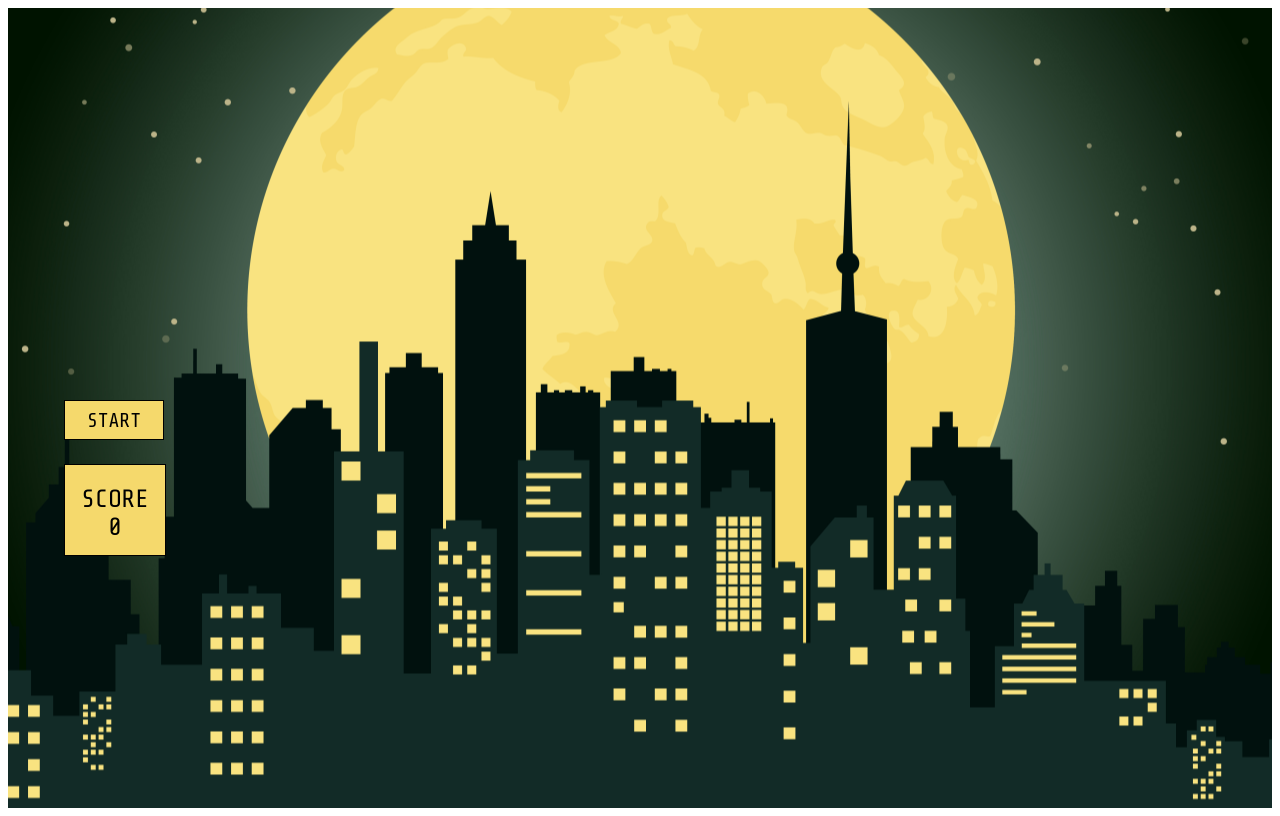
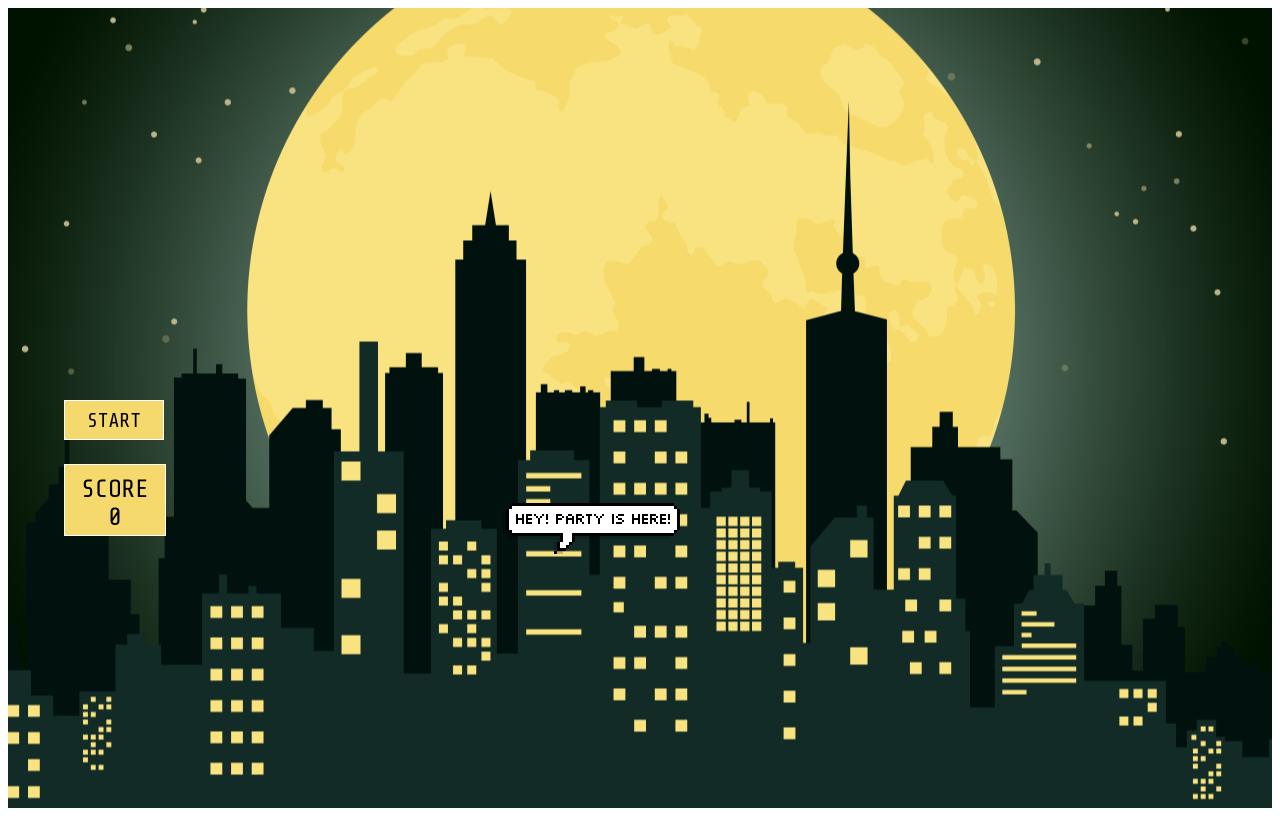
Before and after one commit to RafalPenkala/Game-Test, a plain HTML site: page index.html in a window 1280 px wide. Both pictures are taken after a click on the button "START". Drawn offline with nearby package versions, Linux system fonts and the light colour scheme.

Commit message:
game v 1.0

```diff
--- a/game.css
+++ b/game.css
@@ -11,7 +11,7 @@
     margin: auto;
     width: 100px;
     height: 40px;
-    border: 1px solid #000000;
+    border: 1px solid #fff;
     background-color: #F5D96C;
     text-align: center;
     font-family: 'Share Tech Mono', monospace;
@@ -24,13 +24,19 @@
     position: absolute;
     margin: auto;
     width: 100px;
-    height: 70px;
-    border: 1px solid #000000;
+    height: 60px;
+    border: 1px solid #fff;
     background-color: #F5D96C;
     text-align: center;
     font-family: 'Share Tech Mono', monospace;
     font-size: 25px;
     top: 58%;
     left: 5%;
-    padding-top: 20px;
+    padding-top: 10px;
 }
+
+.bubble {
+    top: 500px;
+    left: 500px;
+    position: absolute;
+}
--- a/index.html
+++ b/index.html
@@ -7,7 +7,6 @@
     <meta http-equiv="X-UA-Compatible" content="ie=edge">
     <title>WIXER - Party Game!</title>
     <link href="https://fonts.googleapis.com/css?family=Share+Tech+Mono" rel="stylesheet">
-    <script src="init.js"></script>
     <script src="jquery-2.1.4.min.js"></script>
     <link rel="stylesheet" href="game.css">
 </head>
@@ -15,6 +14,10 @@
         <div id="background">
             <button class="startGame">START</button>
             <div class="scoreBoard">SCORE<br /> <span class="score">0</span></div>
+            <img src="img/bubble.png" class="bubble" height="60" width="183"/>
         </div>
+
+
+        <script src="init.js"></script>
 </body>
 </html>
--- a/init.js
+++ b/init.js
@@ -1,4 +1,22 @@
+var scoreNum = 0;
+
 $(document).ready(function () {
-    $('.startGame').click(function(){
-    $()
-})
+    $('.startGame').click(function () {
+       scoreNum = 0;
+        $('.bubble').css('visibility', 'visible');
+        $('.score').text(scoreNum);
+    })
+
+    $('.bubble').click(function() {
+        $('.score').text(scoreNum +=10);
+        $('.bubble').css({
+            top: Math.random() * 300 + 500,
+            left: Math.random() * 300 + 500
+        });
+        if (scoreNum === 100) {
+            $('.bubble').css('visibility', 'hidden');
+            $('.computer').text('You Win!').css({'opacity': '1', 'z-index': '0'});
+            $('.startgame').text('Play Again?').css({'opacity': '1', 'z-index': '0'});
+        }
+    });
+});
```
